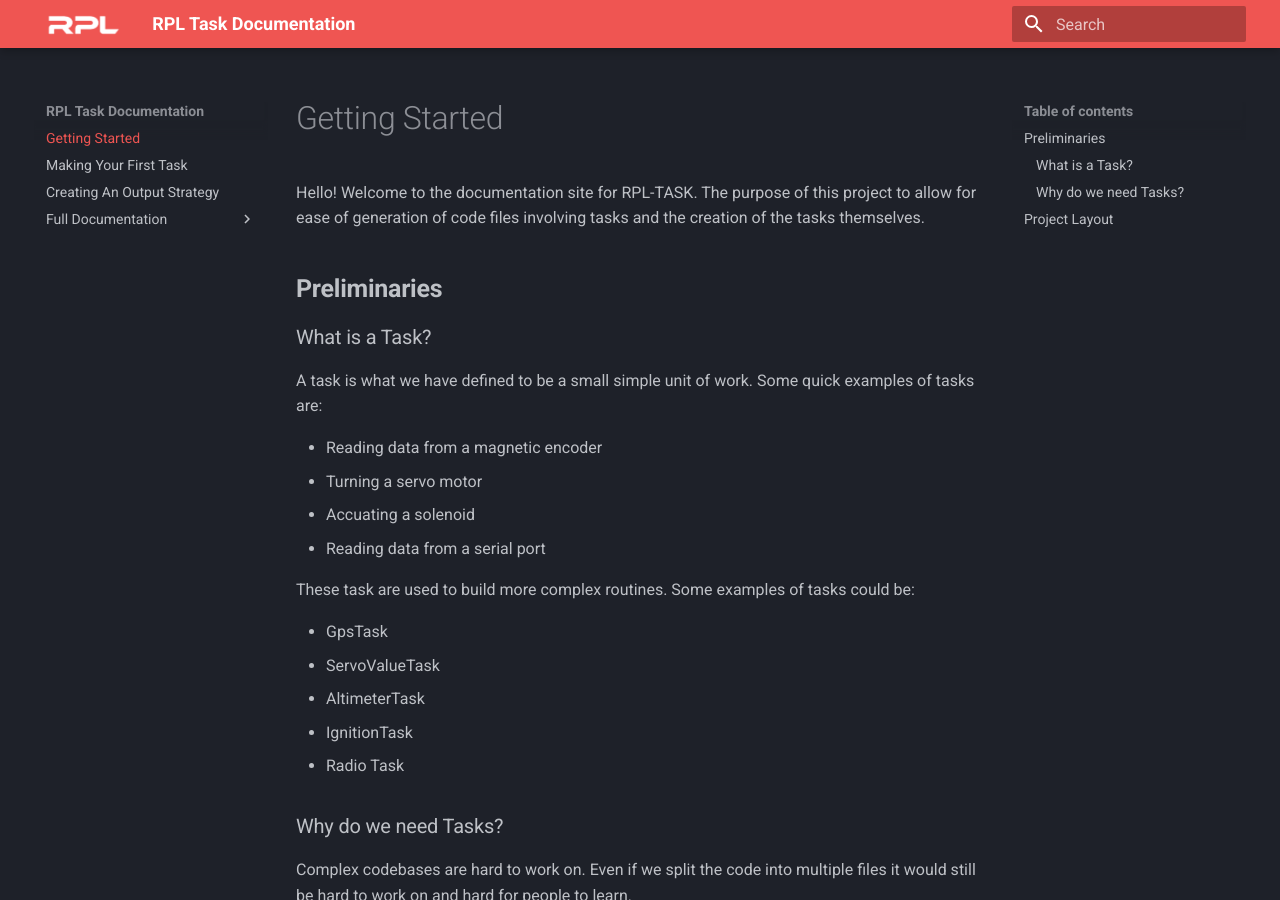
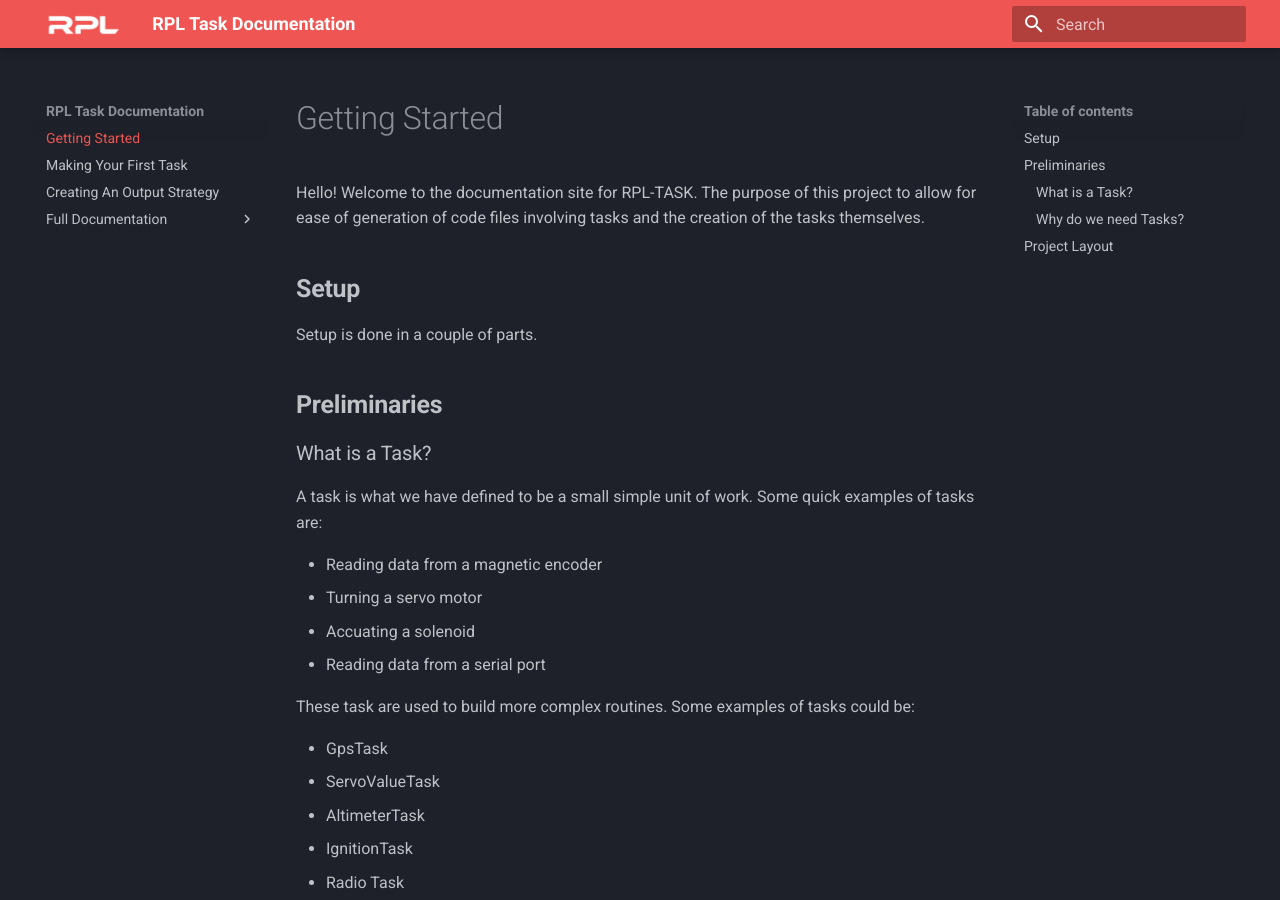
Before and after one commit to rocketproplab/rpl-task, an MkDocs documentation site: the page built from docs/index.md, in a window 1280 px wide and 900 px high. Built offline with MkDocs 1.6.1 and Material for MkDocs 9.7.7, drawn with Linux system fonts in a browser that asks for light colours.

Commit message:
started working on set up

```diff
--- a/docs/index.md
+++ b/docs/index.md
@@ -2,6 +2,10 @@
 
 Hello! Welcome to the documentation site for RPL-TASK. The purpose of this project to allow for ease of generation of code files involving tasks and the creation of the tasks themselves.
 
+
+## __Setup__
+
+Setup is done in a couple of parts.
 
 ## __Preliminaries__
 
```
